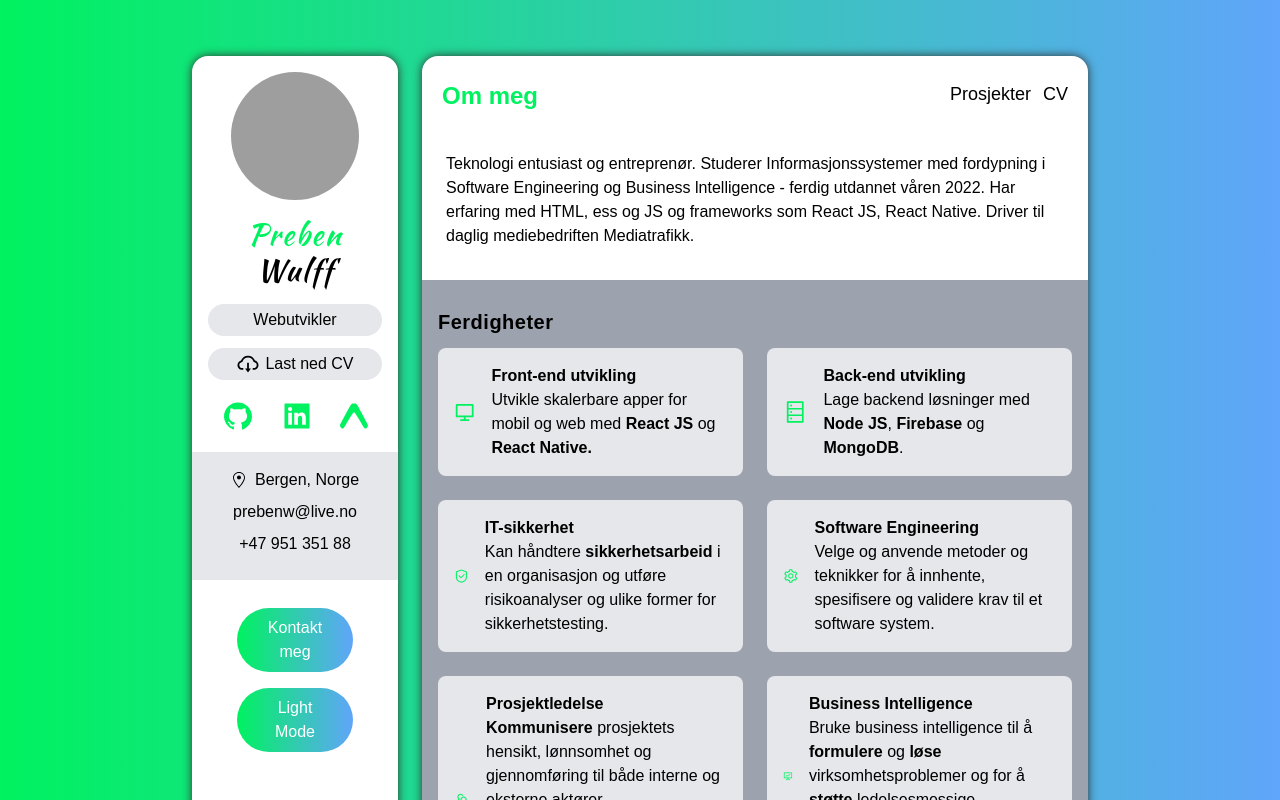
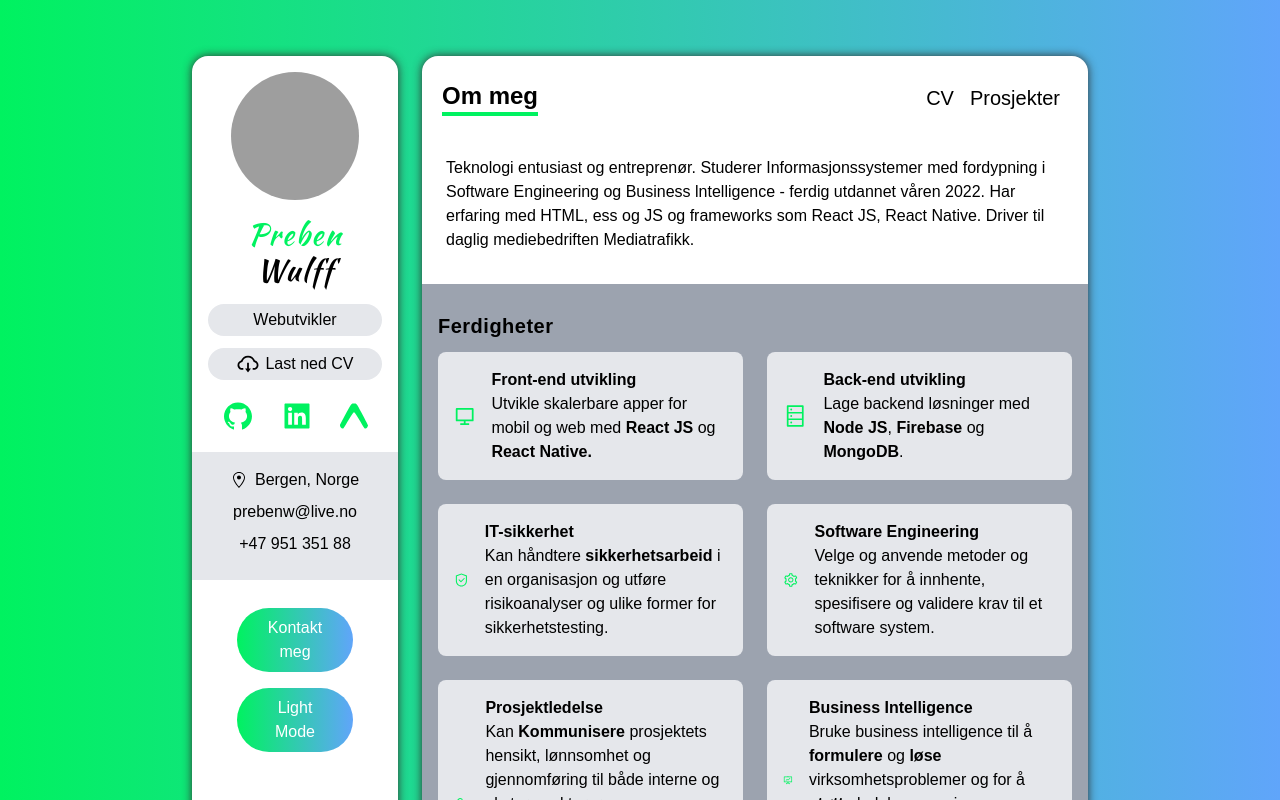
Before and after one commit to Prebenww/Portfolio_Nettisde, a Next.js app: page / in a window 1280 px wide. Shown: the top 800 px of the page. Built offline with nearby package versions, Linux system fonts and the light colour scheme; grey boxes are pictures that could not be loaded.

Commit message:
lagt til animasjoner for de tre sidene og ved navigering mellom sidene.

```diff
--- /dev/null
+++ b/animations.ts
@@ -0,0 +1,43 @@
+import {easeIn, easeInOut} from "popmotion";
+
+export const fadeInUp = {
+    initial: {
+        opacity: 0,
+        y: 68
+    },
+    animate: {
+        opacity: 1,
+        y: 0,
+    }
+}
+
+export const stagger = {
+    initial: {},
+
+    animate: {
+        transition: {
+            staggerChildren: 0.1,
+        },
+    },
+};
+
+export const routeAnimation = {
+    initial: {
+        opacity: 0,
+    },
+
+    animate: {
+        opacity: 1,
+        transition: {
+            delay: 0.1,
+            duration: 0.1
+        },
+    },
+    exit:{
+        opacity: 0,
+        transition:{
+            delay: 0.1,
+            ease: "easeInOut",
+        }
+    }
+};
--- a/components/Bar.tsx
+++ b/components/Bar.tsx
@@ -15,7 +15,7 @@ const Bar: FunctionComponent<{ value: Skill }> = ({
         animate:{
             width:bar_width,
             transaction:{
-                duration:0.4,
+                duration:0.1,
                 type:"spring",
                 damping: 10,
                 stiffness: 100,
--- a/components/Navbar.tsx
+++ b/components/Navbar.tsx
@@ -1,65 +1,66 @@
-import React, {useState, useEffect, FunctionComponent} from "react";
-import Link from "next/link";
-import {useRouter} from "next/router";
+import { useState, useEffect, FunctionComponent } from 'react'
+import { useRouter } from 'next/router'
+import Link from 'next/link'
 
-const NavItem:FunctionComponent<{
-    activeItem:string,
-    setActiveItem:Function,
-    name:string,
-    route:string
-}> = ({activeItem,name,route,setActiveItem}) => {
-    return (
-        activeItem !== name ? (
-
-            <Link href={route}>
-                <a>
-                    <span  onClick={() => setActiveItem(name)} className="hover:text-green">{name}</span>
-                </a>
-            </Link>
-        ):null
-    )
+const NavItem: FunctionComponent<{
+    active: string
+    setActive: Function
+    name: string
+    route: string
+}> = ({ active, setActive, name, route }) => {
+    return active !== name ? (
+        <Link href={route}>
+            <a>
+            <span
+                className='mx-2 cursor-pointer hover:border-b-4 hover:text-green'
+                onClick={() => setActive(name)}>
+               {name}
+            </span>
+            </a>
+        </Link>
+    ) : null
 }
 
 const Navbar = () => {
+    const { pathname } = useRouter()
 
-    const [activeItem, setActiveItem] = useState("")
+    const [active, setActive] = useState('')
 
-    const {pathname} = useRouter()
-
+    //later
     useEffect(() => {
-        if (pathname === "/") setActiveItem("Om meg");
-        if (pathname === "/projects") setActiveItem("Prosjekter");
-        if (pathname === "/resume") setActiveItem("CV");
-    }, []);
-
+        if (pathname === '/') setActive('Om meg')
+        else if (pathname === '/projects') setActive('Prosjekter')
+        else if (pathname === '/resume') setActive('CV')
+    }, [])
 
     return (
-        <div className="flex justify-between px-5 py-3 my-3">
-            <span className="font-bold text-green text-xl border-green md:text-2xl">{activeItem}</span>
-            <div className="text-lg flex space-x-3">
+        <div className='flex items-center justify-between px-5 py-3 my-3'>
+         <span className='text-xl font-bold border-b-4 md:text-2xl border-green'>
+            {active}
+         </span>
+
+            <div className='text-base font-normal md:text-xl'>
                 <NavItem
-                    activeItem={activeItem}
-                    setActiveItem={setActiveItem}
-                    name="Om meg"
-                    route="/"
-                    />
-                {/*Projects*/}
+                    active={active}
+                    setActive={setActive}
+                    name='Om meg'
+                    route='/'
+                />
                 <NavItem
-                    activeItem={activeItem}
-                    setActiveItem={setActiveItem}
-                    name="Prosjekter"
-                    route="/projects"
+                    active={active}
+                    setActive={setActive}
+                    name='CV'
+                    route='/resume'
                 />
-                {/*Resume*/}
                 <NavItem
-                    activeItem={activeItem}
-                    setActiveItem={setActiveItem}
-                    name="CV"
-                    route="/resume"
+                    active={active}
+                    setActive={setActive}
+                    name='Prosjekter'
+                    route='/projects'
                 />
             </div>
         </div>
     )
 }
 
-export default Navbar;
+export default Navbar
--- a/components/ServiceCard.tsx
+++ b/components/ServiceCard.tsx
@@ -1,10 +1,12 @@
-import {FunctionComponent} from "react";
-import {IService} from "../types";
 
+import { FunctionComponent } from 'react'
+import { Service } from '../types'
+// import { motion } from 'framer-motion'
 
-const ServiceCard: FunctionComponent<{ service: IService }> = ({service: {Icon, about, title}}) => {
-
-
+const ServiceCard: FunctionComponent<{ service: Service }> = ({
+                                                                  service: { Icon, title, about },
+                                                              }) => {
+    //XSS attack :( on our portfolio btw, as an alternate use npm i dom purify
     function createMarkup() {
         return {
             __html: about,
@@ -12,18 +14,14 @@ const ServiceCard: FunctionComponent<{ service: IService }> = ({service: {Icon,
     }
 
     return (
-        <>
-
-        <div className='flex items-center p-2 space-x-4'>
-
-            <Icon className='w-12 h-12 text-green ' />
-
-            <div>
+        <div className='flex items-center p-2 space-x-4 '>
+            <Icon className='w-12 h-12 text-green' />
+            <div className=''>
                 <h6 className='font-bold'>{title}</h6>
                 <p dangerouslySetInnerHTML={createMarkup()} />
             </div>
         </div>
-        </>
     )
 }
+
 export default ServiceCard
--- a/pages/_app.tsx
+++ b/pages/_app.tsx
@@ -2,10 +2,11 @@ import '../styles/globals.css'
 import type {AppProps} from 'next/app'
 import Sidebar from "../components/Sidebar";
 import Navbar from "../components/Navbar";
+import {AnimatePresence} from "framer-motion";
 
 import { ThemeProvider } from 'next-themes'
 
-function MyApp({Component, pageProps}: AppProps) {
+function MyApp({Component, pageProps, router}: AppProps) {
     return (
 
         <ThemeProvider attribute="class">
@@ -17,11 +18,13 @@ function MyApp({Component, pageProps}: AppProps) {
             </div>
             <div className="flex flex-col col-span-12 overflow-hidden bg-white shadow-custom-light dark:shadow-custom-dark rounded-2xl lg:col-span-9 dark:bg-dark-500">
                 <Navbar/>
+                <AnimatePresence exitBeforeEnter>
                 < Component
                     {...
                         pageProps
                     }
-                />
+               key={router.route} />
+                </AnimatePresence>
             </div>
         </div>
         </ThemeProvider>
--- a/pages/index.tsx
+++ b/pages/index.tsx
@@ -1,13 +1,19 @@
 import {services} from "../data";
 import {GetServerSidePropsContext, GetStaticPropsContext} from "next";
 import ServiceCard from "../components/ServiceCard";
-
+import {motion} from "framer-motion";
+import {fadeInUp} from "../animations";
+import {stagger} from "../animations";
+import {routeAnimation} from "../animations";
 
 
 const index = () => {
 
     return(
-        <div className="flex flex-col flex-grow px-6 pt-1 ">
+        <motion.div
+           variants={routeAnimation} initial="initial" animate="animate" exit="exit"
+            className="flex flex-col flex-grow px-6 pt-1 "
+        >
             <h6 className="my-3 text-base font-medium"> Teknologi entusiast og entreprenør. Studerer Informasjonssystemer med fordypning i Software Engineering og Business lntelligence - ferdig utdannet våren 2022.
                 Har erfaring med HTML, ess og JS og frameworks som React JS, React Native.
                 Driver til daglig mediebedriften Mediatrafikk.
@@ -15,18 +21,25 @@ const index = () => {
             <div className="flex-grow p-4 mt-5 bg-gray-400 dark:bg-dark-100 "
                  style={{ marginLeft: "-1.5rem", marginRight: "-1.5rem" }}
             >
-                <h6 className="my-3 text-xl font-semibold tracking-wide">Ferdigheter</h6>
-                <div className="grid gap-6 my-3 md:grid-cols-2">
+                <h4 className="my-3 text-xl font-semibold tracking-wide">Ferdigheter</h4>
+                <motion.div
+                            variants={stagger}
+                            initial="initial"
+                            animate="animate"
+                            className="grid gap-6 my-3 md:grid-cols-2"
+                >
                     {
-                        services.map(service =>
-                            <div  className="col-span-2 p-2 bg-gray-200 rounded-lg dark:bg-dark-200 md:col-span-1 ">
+                        services.map(service => (
+                            <motion.div
+                                variants={fadeInUp}
+                                key={service.title}
+                                className="col-span-2 p-2 bg-gray-200 rounded-lg dark:bg-dark-200 md:col-span-1 ">
                             <ServiceCard service={service}/>
-                            </div>
-                                )
-                    }
-                </div>
+                            </motion.div>
+                        ))}
+                </motion.div>
             </div>
-        </div>
+        </motion.div>
     )
 }
 
--- a/pages/resume.tsx
+++ b/pages/resume.tsx
@@ -1,26 +1,16 @@
 import Bar from "../components/Bar";
 import { languages, tools } from "../data";
 import {motion} from "framer-motion";
+import {fadeInUp, routeAnimation} from "../animations";
 
 
 const Resume = () => {
 
-    const variants = {
-        initial: {
-            opacity: 0,
-            y: 68
-        },
-        animate:{
-            opacity: 1,
-            y:0,
-        }
-    }
-
     return (
-        <div className="px-6 py-2">
+        <motion.div  variants={routeAnimation} initial="initial" animate="animate" exit="exit" className="px-6 py-2">
             {/* //! Education & Experience */}
             <div className="grid gap-6 md:grid-cols-2">
-                <motion.div variants={variants} initial="initial" animate="animate">
+                <motion.div variants={fadeInUp} initial="initial" animate="animate">
                     <h5 className="my-3 text-2xl font-bold">UTDANNING</h5>
                     <div className="">
                         <h5 className="my-2 text-xl font-bold ">
@@ -32,7 +22,7 @@ const Resume = () => {
                         </p>
                     </div>
                 </motion.div>
-                <motion.div variants={variants} initial="initial" animate="animate">
+                <motion.div variants={fadeInUp} initial="initial" animate="animate">
                     <h5 className="my-3 text-2xl font-bold">ARBEIDSERFARING </h5><br/>
                     <div className="">
                         <h5 className="my-2 text-xl font-bold">Selvstendig næringsdrivende</h5>
@@ -62,7 +52,7 @@ const Resume = () => {
                     </div>
                 </div>
             </div>
-        </div>
+        </motion.div>
     );
 };
 
```
Also changed, not shown: components/ProjectCard.tsx (+16 -10 lines), data.ts (+3 -28 lines), pages/projects.tsx (+15 -7 lines), assets/e-shop.PNG (added).
